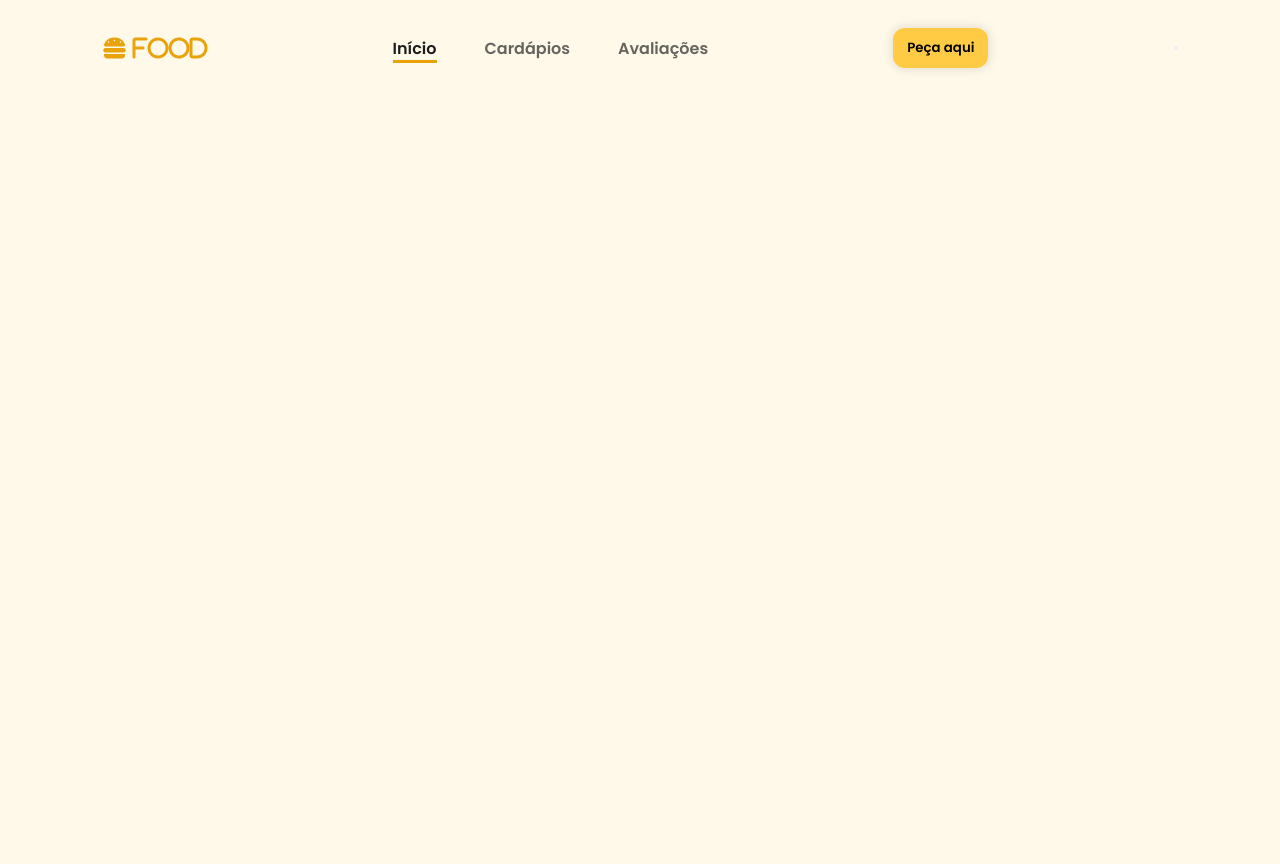
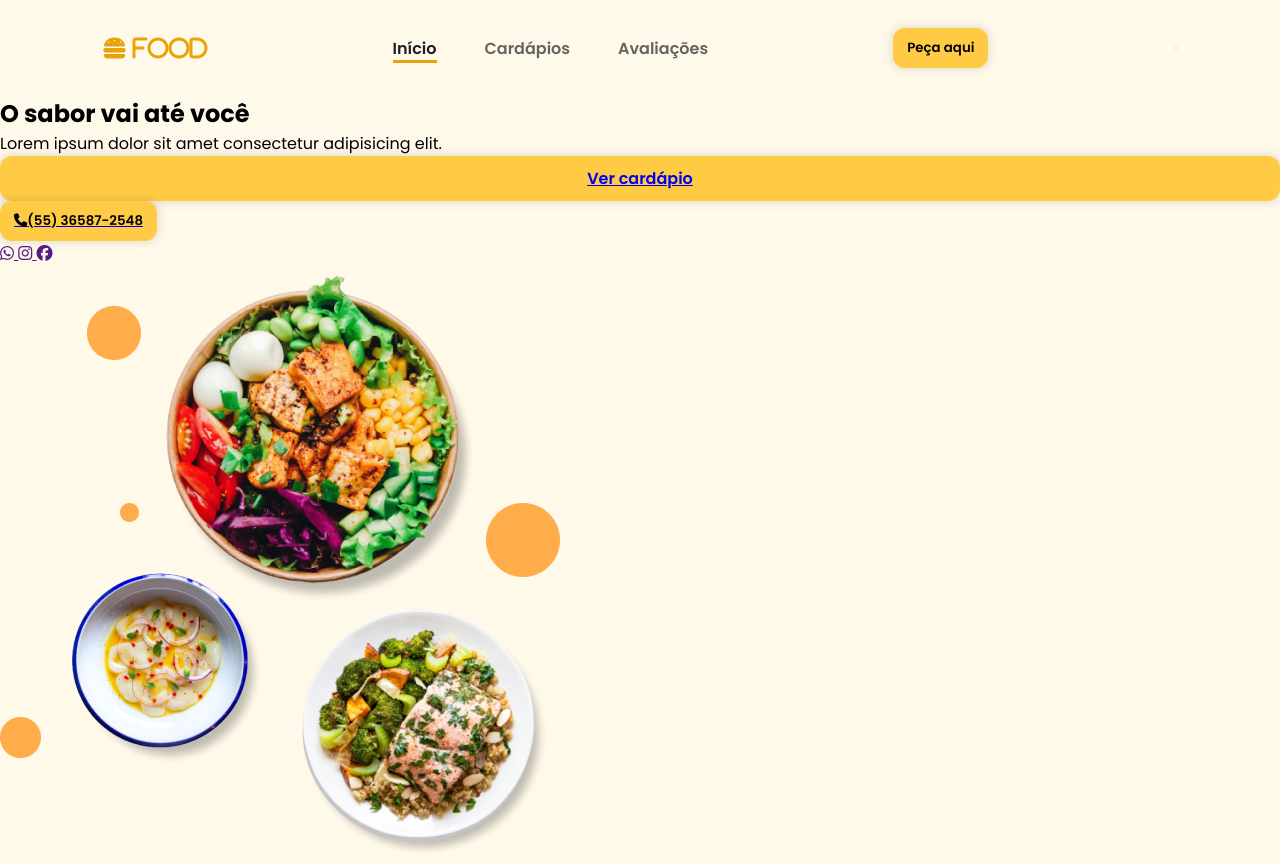
Before and after one commit to sarahmax0/landingpage, a plain HTML site: page index.html in a window 1280 px wide. Before the commit the page ends 800 px from the top, so only its background shows below. Drawn offline with nearby package versions, Linux system fonts and the light colour scheme.

Commit message:
Home HTML

```diff
--- a/index.html
+++ b/index.html
@@ -7,6 +7,7 @@
     <script src="https://cdnjs.cloudflare.com/ajax/libs/jquery/3.7.1/jquery.min.js" integrity="sha512-v2CJ7UaYy4JwqLDIrZUI/4hqeoQieOmAZNXBeQyjo21dadnwR+8ZaIJVT8EE2iyI61OV8e6M8PP2/4hpQINQ/g==" crossorigin="anonymous" referrerpolicy="no-referrer"></script>
     <link rel="stylesheet" href="src/styles/header.css">
     <link rel="stylesheet" href="src/styles/style.css">
+    <link rel="stylesheet" href="src/styles/fome.css">
     <title>Landing page</title>
 </head>
 <body>
@@ -53,6 +54,45 @@
                 Peça aqui
             </button>
     </header>
+
+    <main id="content">
+        <section id="home">
+            <div id="shape"></div>
+            <div id="cta">
+
+                <h1 class="title">O sabor vai até
+                    <span>você</span>
+                </h1>
+
+                <p class="description">Lorem ipsum dolor sit amet consectetur adipisicing elit. </p>
+
+                <div id="cta_buttons">
+                    <a href="#" class="btn-default">Ver cardápio</a>
+                    <a href="tel:+5555555" id="phone_button">
+                        <button class="btn-default">
+                            <i class="fa-solid fa-phone"></i> (55) 36587-2548
+                        </button>
+                    </a>
+                </div>
+
+                <div class="social-media-buttons">
+                    <a href="">
+                        <i class="fa-brands fa-whatsapp"></i>
+                    </a>
+                    <a href="">
+                        <i class="fa-brands fa-instagram"></i>
+                    </a>
+                    <a href="">
+                        <i class="fa-brands fa-facebook"></i>
+                    </a>
+                </div>
+
+            </div>
+            <div id="banner">
+                <img src="src/styles/images/hero.png" alt="">
+            </div>
+        </section>
+    </main>
     <script src="javascript/script.js"></script>
 </body>
 </html>
```
Also changed, not shown: src/styles/fome.css (added), src/styles/images/avatar.png (added), src/styles/images/chef.png (added), src/styles/images/dish.png (added), src/styles/images/dish2.png (added), src/styles/images/dish3.png (added), src/styles/images/dish4.png (added), src/styles/images/hero.png (added), src/styles/images/wave.svg (added).
